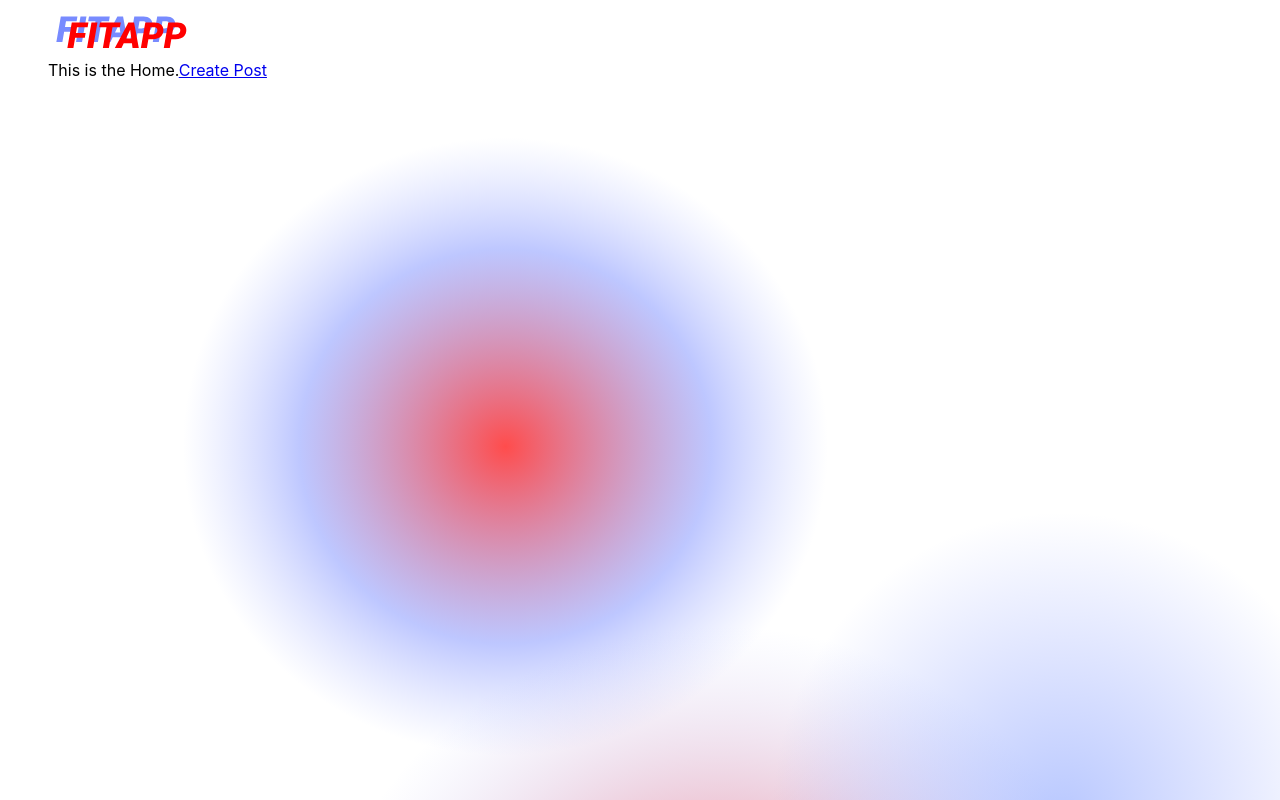
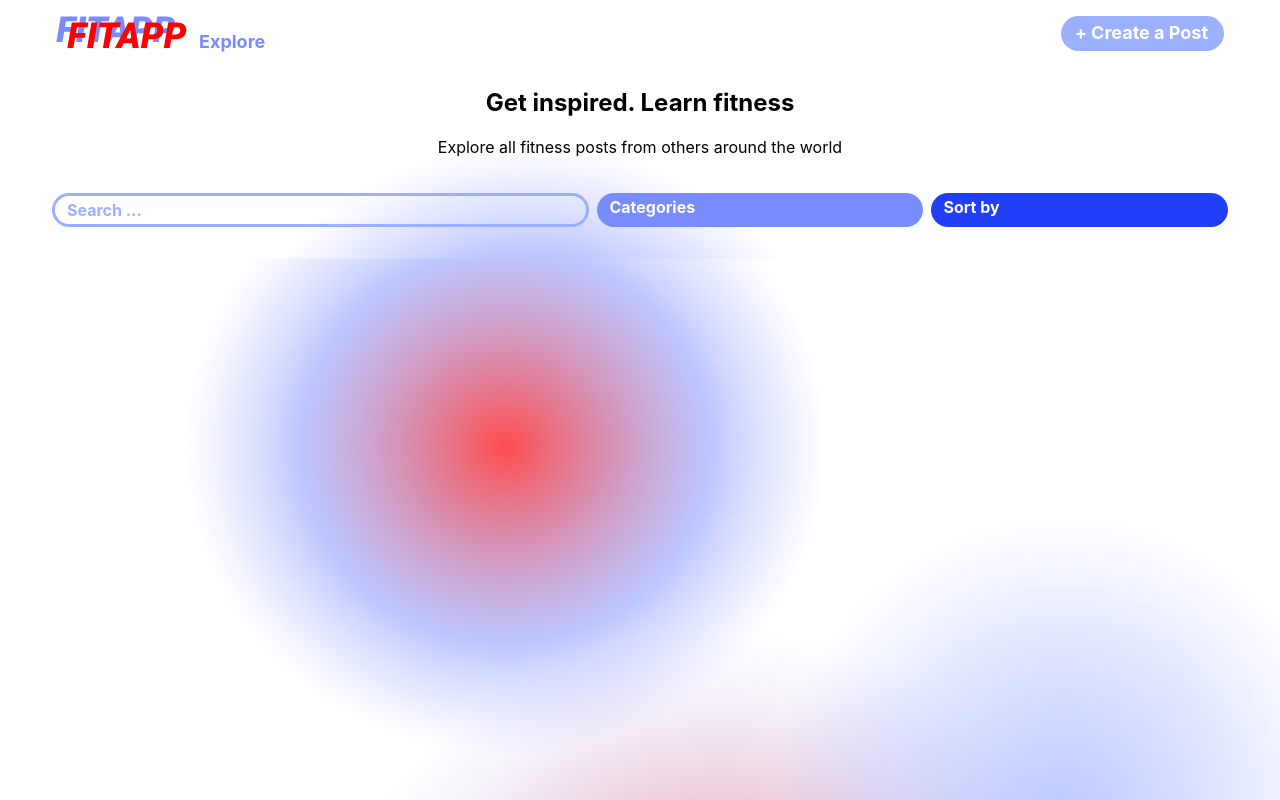
Before and after one commit to allenchen0705/fitapp, a React (Create React App) app in the folder my-app/: page / in a window 1280 px wide. Built offline with nearby package versions, Linux system fonts and the light colour scheme.

Commit message:
implement basic frontend for home

```diff
--- a/my-app/src/Home.css
+++ b/my-app/src/Home.css
@@ -1,6 +1,16 @@
+:root {
+    --darkestBlue: #213FF8;
+    --darkBlue: #788BFF;
+    --blue: #9BB1FF;
+    --lightBlue: #BFD7FF;
+    --white: #ffffff;
+    --black: #000000;
+}
+
 body {
     background-image: url('assets/background.svg');
     padding: 4px 24px;
+    font-family:-apple-system, BlinkMacSystemFont, 'Segoe UI', Roboto, Oxygen, Ubuntu, Cantarell, 'Open Sans', 'Helvetica Neue', sans-serif;
 }
 
 header {
@@ -9,6 +19,80 @@ header {
     position: sticky;
 }
 
+a {
+    text-decoration: none;
+}
+
+a:hover {
+    opacity: 50%;
+}
+
+.navbar {
+    font-size: 18px;
+    align-items: center;
+}
+
 .logo {
     margin-left: auto;
 }
+
+.explore {
+    color: var(--darkBlue);
+    font-weight: bold;
+    margin-left: 12px;
+}
+
+.create {
+    float: right;
+    color: white;
+    text-align: center;
+    font-weight: bold;
+    padding: 6px 16px 8px 14px;
+    border-radius: 20px;
+    background-color: var(--blue);
+    /* background-color: linear-gradient(to var(--darkBlue), var(--lightBlue)); */
+}
+
+.title {
+    text-align: center;
+    padding: 8px 0px;
+}
+
+.grid {
+    display: grid;
+    grid-template-columns: auto auto auto auto;
+    font-weight: bold;
+    margin: 24px 0px;
+}
+
+.search-bar {
+    grid-column: 1 / span 2;
+    border: 3px solid var(--blue);
+    border-radius: 20px;
+    color: var(--blue);
+    padding: 4px 12px;
+    margin: 4px;
+}
+
+.categories {
+    grid-column: 3 /span 1;
+    background-color: var(--darkBlue);
+    border-radius: 20px;
+    padding: 4px 12px;
+    margin: 4px;
+    color: white;
+}
+
+.sort {
+    grid-column: 4 /span 1;
+    background-color: var(--darkestBlue);
+    border-radius: 20px;
+    padding: 4px 12px;
+    margin: 4px;
+    color: white;
+}
+
+p {
+    padding: 0;
+    margin: 0;
+}
--- a/my-app/src/Home.js
+++ b/my-app/src/Home.js
@@ -4,13 +4,20 @@ import { ReactComponent as Logo } from "./assets/logo.svg";
 function Home() {
   return (
     <body>
-      <header className="container">
-        <Logo className="logo"/>
+      <header className="container navbar">
+        <a href="/"><Logo className="logo"/></a>
+        <a href="/" className="explore">Explore</a>
+        <a href="/create" className="create">+ Create a Post</a>
       </header>
-      <div className="Home">
-        This is the Home.
-        <a href="/create">Create Post</a>
+      <div className="title">
+        <h2>Get inspired. Learn fitness</h2>
+        <p>Explore all fitness posts from others around the world</p>
       </div>
+      <section className="grid">
+        <div className="search-bar"><p>Search ...</p></div>
+        <div className="categories"><p>Categories</p></div>
+        <div className="sort"><p>Sort by</p></div>
+      </section>
     </body>
 
   );
--- a/my-app/src/index.js
+++ b/my-app/src/index.js
@@ -2,7 +2,6 @@ import React from 'react';
 import ReactDOM from 'react-dom';
 import './index.css';
 import App from './App';
-import reportWebVitals from './reportWebVitals';
 
 ReactDOM.render(
   <React.StrictMode>
@@ -14,4 +13,4 @@ ReactDOM.render(
 // If you want to start measuring performance in your app, pass a function
 // to log results (for example: reportWebVitals(console.log))
 // or send to an analytics endpoint. Learn more: https://bit.ly/CRA-vitals
-reportWebVitals();
+// reportWebVitals();
--- a/my-app/src/reportWebVitals.js
+++ /dev/null
@@ -1,13 +0,0 @@
-const reportWebVitals = onPerfEntry => {
-  if (onPerfEntry && onPerfEntry instanceof Function) {
-    import('web-vitals').then(({ getCLS, getFID, getFCP, getLCP, getTTFB }) => {
-      getCLS(onPerfEntry);
-      getFID(onPerfEntry);
-      getFCP(onPerfEntry);
-      getLCP(onPerfEntry);
-      getTTFB(onPerfEntry);
-    });
-  }
-};
-
-export default reportWebVitals;
```
Also changed, not shown: my-app/src/setupTests.js (deleted, +0 -5 lines), my-app/src/logo.svg (deleted), 1 other file (tests, documents, lock files or other folders).
